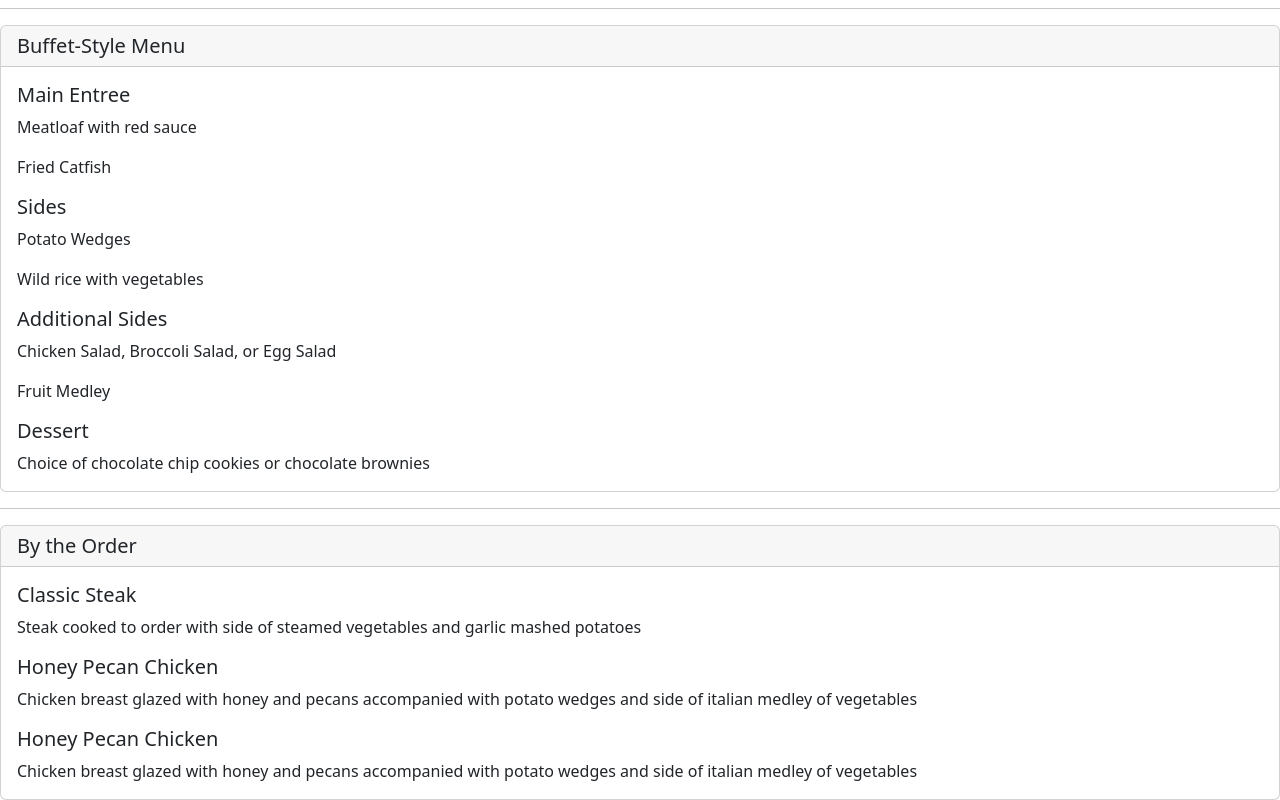
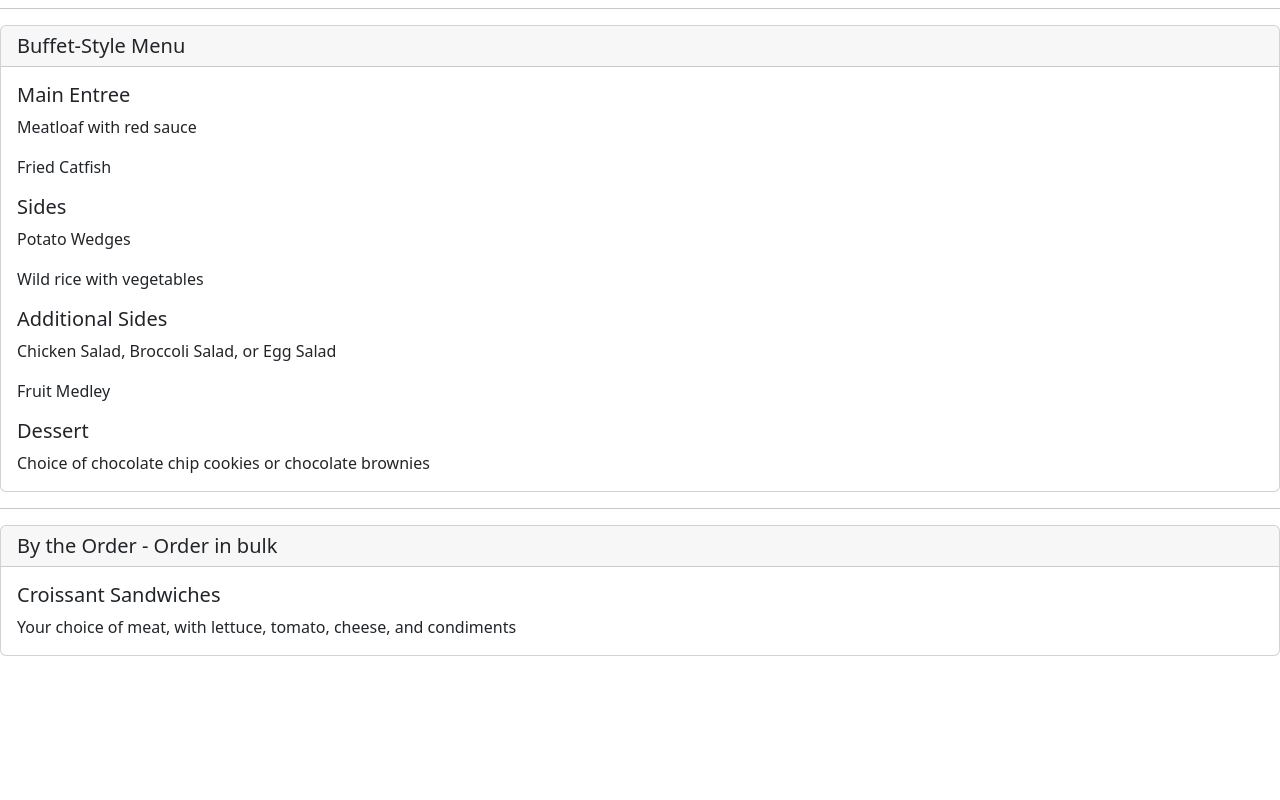
Before and after one commit to javenegas1/jv-catering, a React (Create React App) app in the folder catering-app/: page /sample in a window 1280 px wide. Shown: the part 743-1543 px from the top of the page. After the commit the page ends 1399 px from the top, so only its background shows below. Built offline with nearby package versions, Linux system fonts and the light colour scheme.

Commit message:
by the order menu

```diff
--- a/catering-app/src/components/Sample.js
+++ b/catering-app/src/components/Sample.js
@@ -87,20 +87,13 @@ export default function Sample() {
         <hr></hr>
 
         <Card>
-      <Card.Header as="h5">By the Order</Card.Header>
+      <Card.Header as="h5">By the Order - Order in bulk</Card.Header>
       <Card.Body>
-        <Card.Title>Classic Steak</Card.Title>
+        <Card.Title>Croissant Sandwiches</Card.Title>
         <Card.Text>
-          Steak cooked to order with side of steamed vegetables and garlic mashed potatoes
+          Your choice of meat, with lettuce, tomato, cheese, and condiments
         </Card.Text>
-        <Card.Title>Honey Pecan Chicken</Card.Title>
-        <Card.Text>
-          Chicken breast glazed with honey and pecans accompanied with potato wedges and side of italian medley of vegetables
-        </Card.Text>
-        <Card.Title>Honey Pecan Chicken</Card.Title>
-        <Card.Text>
-          Chicken breast glazed with honey and pecans accompanied with potato wedges and side of italian medley of vegetables
-        </Card.Text>
+
         {/* <Button variant="primary">Go somewhere</Button> */}
       </Card.Body>
         </Card>
```
